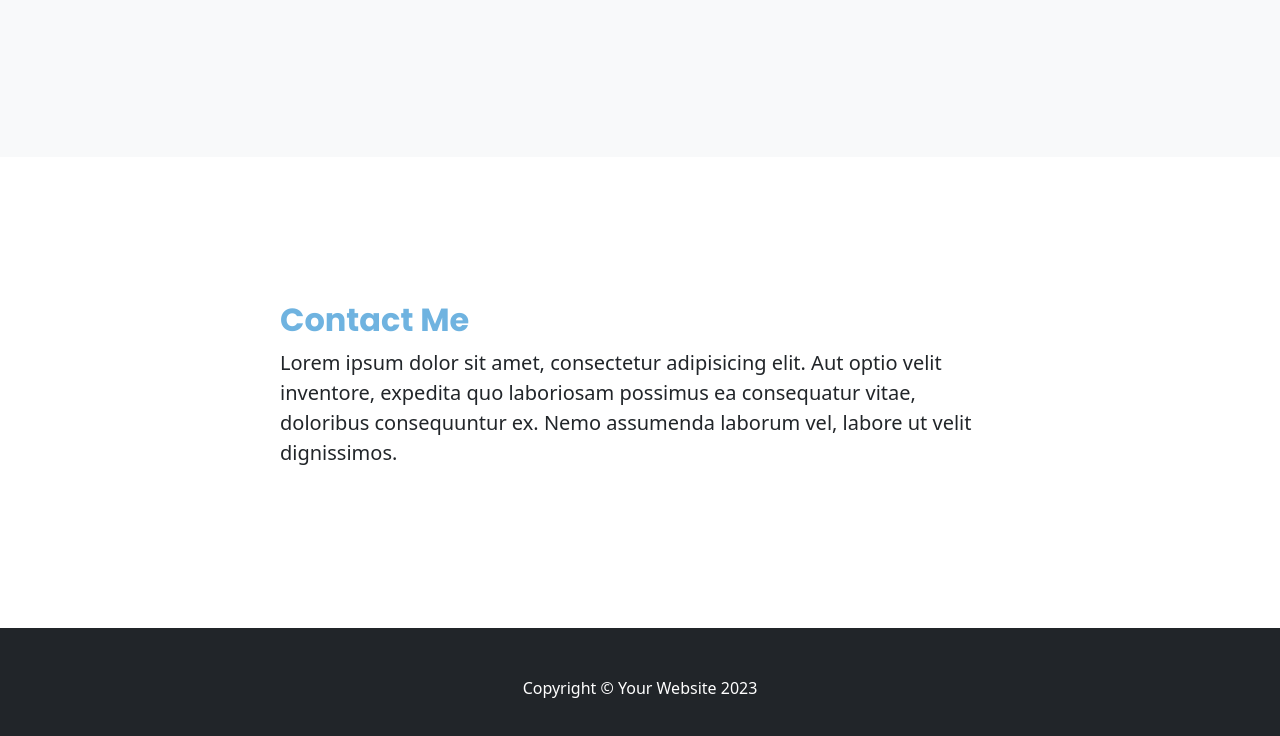
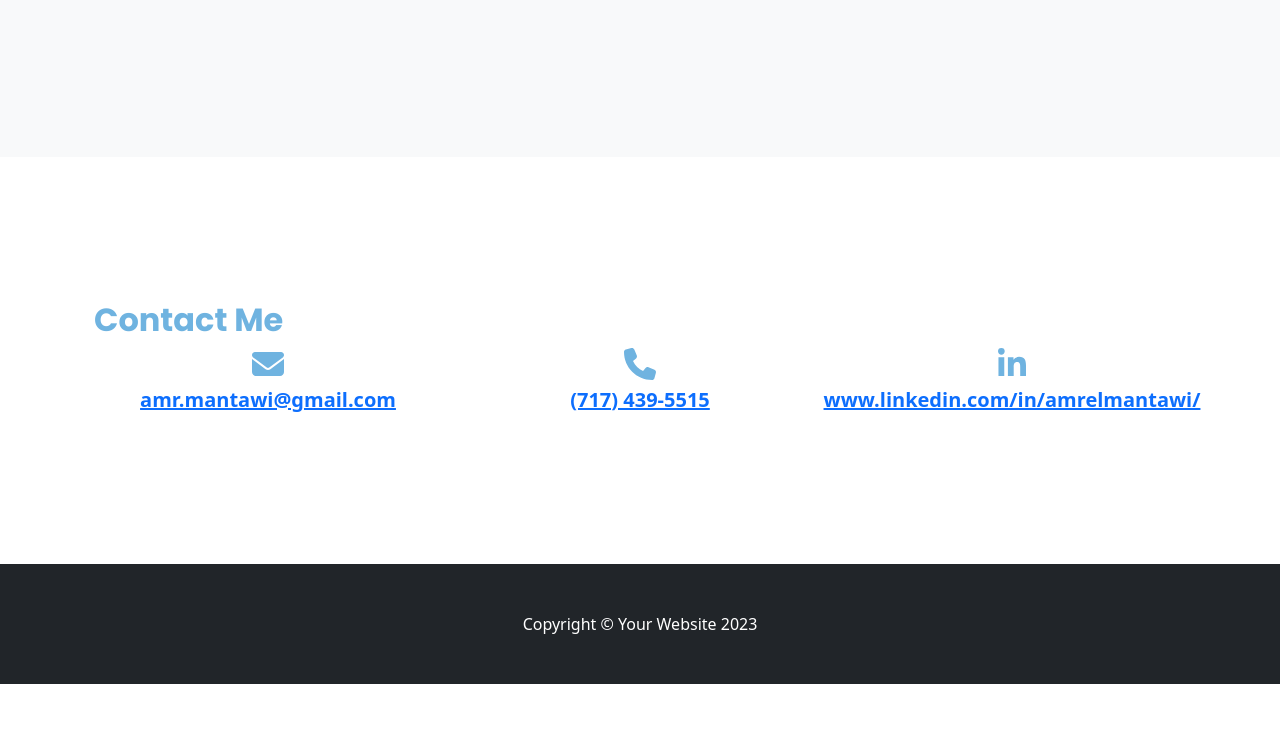
Before and after one commit to AmrMantawi/AmrMantawi.github.io, a plain HTML site: page index.html in a window 1280 px wide. Shown: the part 2358-3094 px from the top of the page. After the commit the page ends 3042 px from the top, so only its background shows below. Drawn offline with nearby package versions, Linux system fonts and the light colour scheme.

Commit message:
Created Contact Me Section

```diff
--- a/index.html
+++ b/index.html
@@ -65,7 +65,7 @@
                     </div>
                     <!--<a class="btn btn-lg btn-dark" href="#about">Start scrolling!</a>-->
                     <div class="text-center mt-4">
-                        <a class="btn btn-xl btn-outline-primary" href="#about">
+                        <a class="btn btn-xl btn-outline-primary" href="assets/AmrElMantawiResume.pdf" download>
                             <i class="fas fa-download me-2"></i>
                             Resume
                         </a>
@@ -96,12 +96,36 @@
         <section  id="contact">
             <div class="container px-4">
                 <div class="row gx-4 justify-content-center">
-                    <div class="col-lg-8">
+                    <div class="col-lg-4">
                         <h2>Contact Me</h2>
-                        <p class="lead">Lorem ipsum dolor sit amet, consectetur adipisicing elit. Aut optio velit inventore, expedita quo laboriosam possimus ea consequatur vitae, doloribus consequuntur ex. Nemo assumenda laborum vel, labore ut velit dignissimos.</p>
+                        <div class="row align-items-center">
+                            <div class="col-md-12 d-flex flex-column align-items-center">
+                                <i class="fa-solid fa-envelope" style="color: #6fb3e0; font-size: 2em;"></i>
+                                <h5 class="fw-bolder mt-2"><a href="mailto:amr.mantawi@gmail.com">amr.mantawi@gmail.com</a></h5>
+                            </div>
+                        </div>
+                    </div>
+                    <div class="col-lg-4">
+                        <h2>&nbsp;</h2>
+                        <div class="row align-items-center">
+                            <div class="col-md-12 d-flex flex-column align-items-center">
+                                <i class="fa-solid fa-phone" style="color: #6fb3e0; font-size: 2em;"></i>
+                                <a href="tel:+17174395515"><h5 class="fw-bolder mt-2">(717) 439-5515</h5></a>
+                            </div>
+                        </div>
+                    </div>
+                    <div class="col-lg-4">
+                        <h2>&nbsp;</h2>
+                        <div class="row align-items-center">
+                            <div class="col-md-12 d-flex flex-column align-items-center">
+                                <i class="fa-brands fa-linkedin-in" style="color: #6fb3e0; font-size: 2em;"></i>
+                                <a href="https://www.linkedin.com/in/amrelmantawi/"><h5 class="fw-bolder mt-2">www.linkedin.com/in/amrelmantawi/</h5></a>
+                            </div>
+                        </div>
                     </div>
                 </div>
             </div>
+
         </section>
         <!-- Footer-->
         <footer class="py-5 bg-dark">
```
Also changed, not shown: 1 other file.
